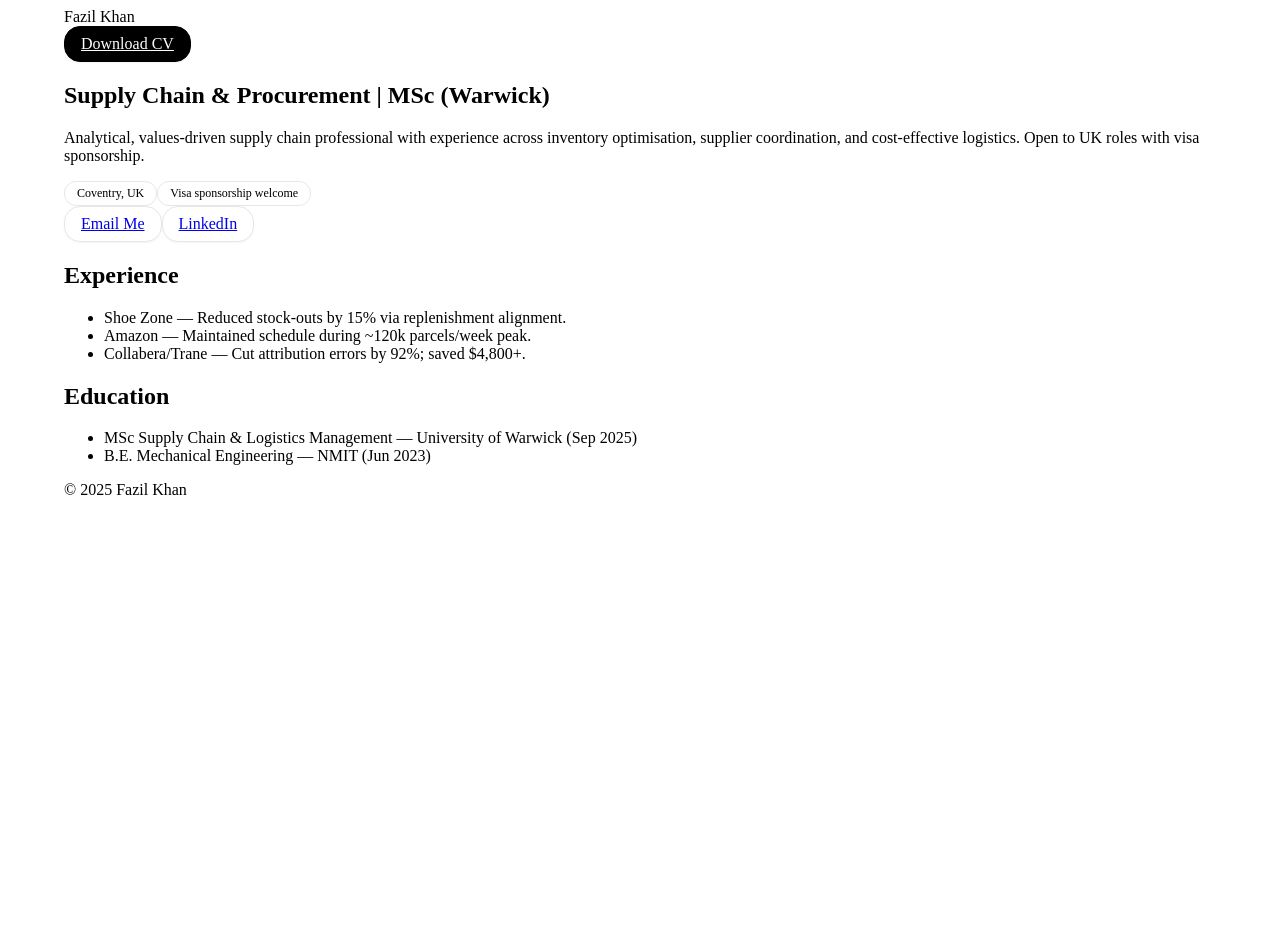
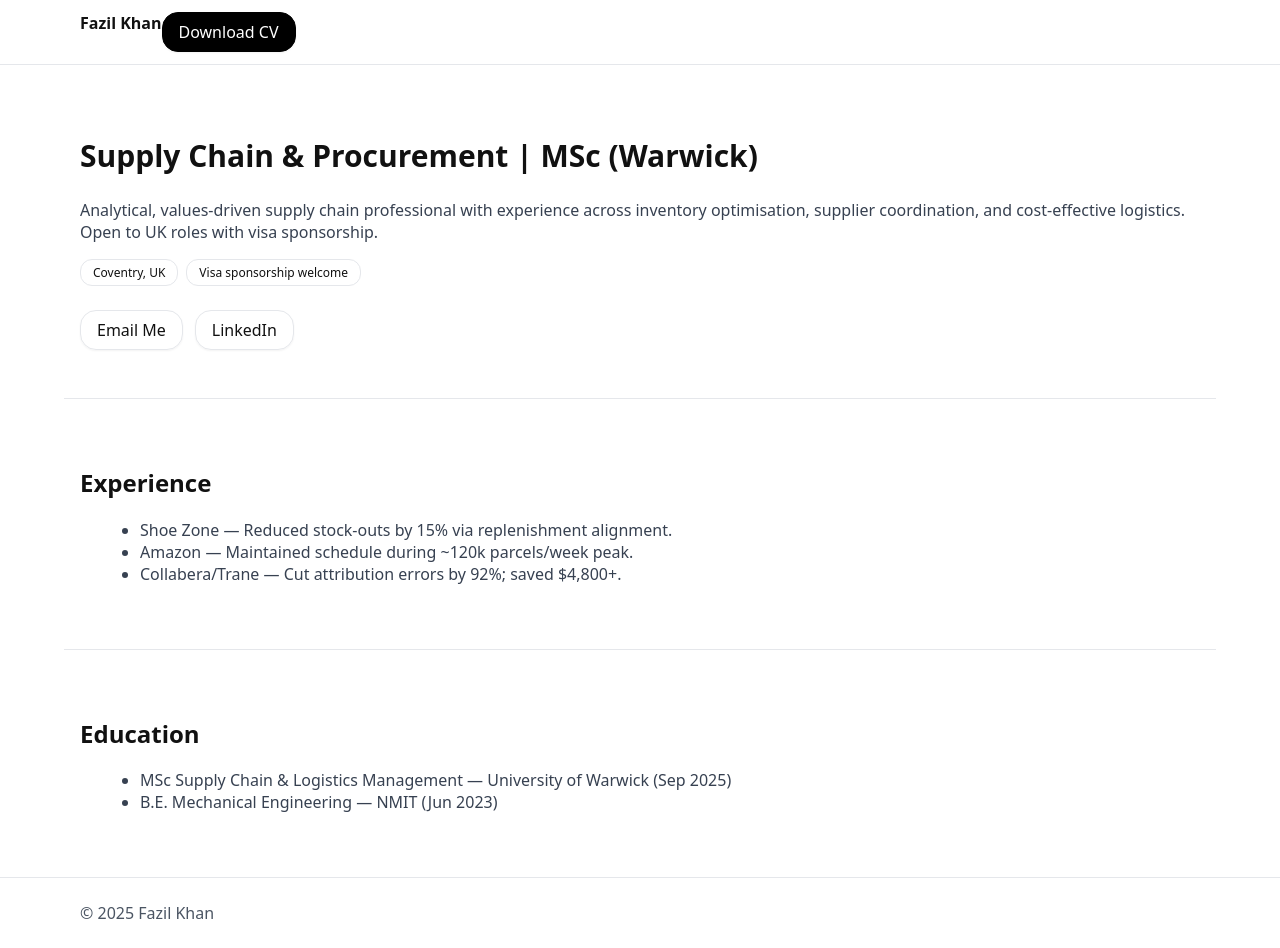
Before and after one commit to FazilKhan21-UK/fazil-portfolio, a Next.js app: page / in a window 1280 px wide. Before the commit the page ends 800 px from the top, so only its background shows below. Built offline with nearby package versions, Linux system fonts and the light colour scheme.

Commit message:
Update globals.css

```diff
--- a/app/globals.css
+++ b/app/globals.css
@@ -1 +1,21 @@
-@tailwind base;@tailwind components;@tailwind utilities;.container{max-width:72rem;margin:0 auto;padding:0 1rem}.btn{display:inline-flex;align-items:center;gap:.5rem;padding:.5rem 1rem;border-radius:1rem;border:1px solid #e5e7eb;box-shadow:0 1px 2px rgba(0,0,0,.05)}.btn-primary{background:#000;color:#fff;border-color:#000}.badge{display:inline-flex;align-items:center;padding:.25rem .75rem;border-radius:.75rem;border:1px solid #e5e7eb;font-size:.75rem}
+/* app/globals.css — plain CSS */
+* { box-sizing: border-box; }
+html, body { margin: 0; padding: 0; font-family: system-ui, -apple-system, Segoe UI, Roboto, Arial, sans-serif; color: #111; background: #fff; }
+.container { max-width: 72rem; margin: 0 auto; padding: 0 1rem; }
+.border-t { border-top: 1px solid #e5e7eb; }
+.border-b { border-bottom: 1px solid #e5e7eb; }
+.text-gray-600 { color: #4b5563; }
+.text-gray-700 { color: #374151; }
+.btn { display: inline-flex; align-items: center; gap: .5rem; padding: .5rem 1rem; border-radius: 1rem; border: 1px solid #e5e7eb; box-shadow: 0 1px 2px rgba(0,0,0,.05); text-decoration: none; color: inherit; }
+.btn-primary { background: #000; color: #fff; border-color: #000; }
+.badge { display: inline-flex; align-items: center; padding: .25rem .75rem; border-radius: .75rem; border: 1px solid #e5e7eb; font-size: .75rem; }
+.min-h-screen { min-height: 100vh; }
+.py-3 { padding-top: .75rem; padding-bottom: .75rem; }
+.py-6 { padding-top: 1.5rem; padding-bottom: 1.5rem; }
+.py-12 { padding-top: 3rem; padding-bottom: 3rem; }
+.mt-3 { margin-top: .75rem; } .mt-4 { margin-top: 1rem; } .mt-6 { margin-top: 1.5rem; }
+.text-3xl { font-size: 1.875rem; line-height: 2.25rem; }
+.text-2xl { font-size: 1.5rem; line-height: 2rem; }
+.font-bold { font-weight: 700; } .font-semibold { font-weight: 600; }
+.list-disc { list-style: disc; } .ml-5 { margin-left: 1.25rem; }
+.flex { display: flex; } .gap-2 { gap: .5rem; } .gap-3 { gap: .75rem; }
```
